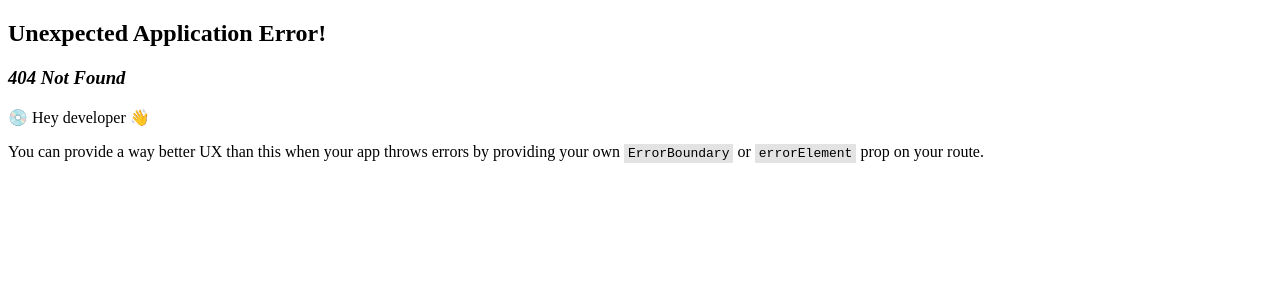
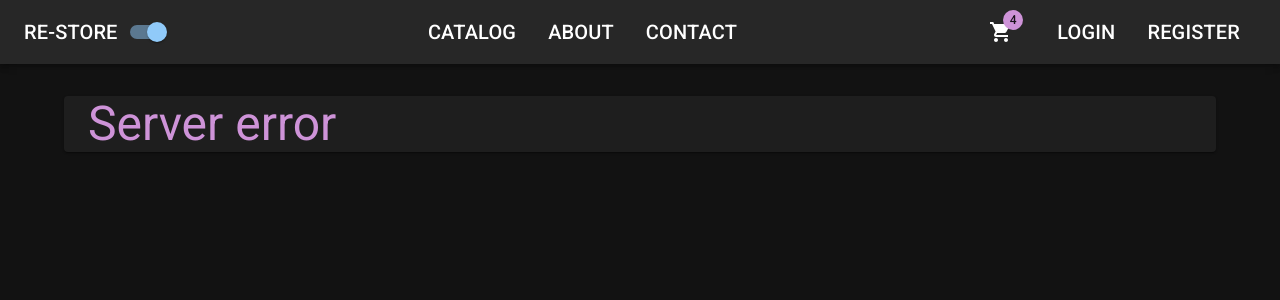
Before and after one commit to John-Cassidy/Restore, a React (Vite) app in the folder client/: page /server-error in a window 1280 px wide. Before the commit this address had no page. Shown: the top 300 px of the page. Built offline with nearby package versions, Linux system fonts and the light colour scheme.

Commit message:
Add error handling routes and components

```diff
--- a/client/src/app/api/agent.ts
+++ b/client/src/app/api/agent.ts
@@ -1,5 +1,6 @@
 import axios, { AxiosError, AxiosResponse } from 'axios';
 
+import { router } from '../router/Routes';
 import { toast } from 'react-toastify';
 
 axios.defaults.baseURL = 'http://localhost:5000/api/';
@@ -40,7 +41,7 @@
         toast.error(data.title);
         break;
       case 500:
-        toast.error(data.title);
+        router.navigate('/server-error', { state: { error: data } });
         break;
       default:
         break;
--- /dev/null
+++ b/client/src/app/errors/NotFound.tsx
@@ -0,0 +1,17 @@
+import { Button, Container, Divider, Paper, Typography } from '@mui/material';
+
+import { Link } from 'react-router-dom';
+
+export default function NotFound() {
+  return (
+    <Container component={Paper} sx={{ height: 400 }}>
+      <Typography gutterBottom variant={'h3'}>
+        Oops - we could not find what your are looking for!
+      </Typography>
+      <Divider />
+      <Button component={Link} to='/catalog' fullWidth>
+        Go back to shop
+      </Button>
+    </Container>
+  );
+}
--- /dev/null
+++ b/client/src/app/errors/ServerError.tsx
@@ -0,0 +1,27 @@
+import { Container, Divider, Paper, Typography } from '@mui/material';
+
+import { useLocation } from 'react-router-dom';
+
+export default function ServerError() {
+  const { state } = useLocation();
+
+  return (
+    <Container component={Paper}>
+      {state?.error ? (
+        <>
+          <Typography gutterBottom variant='h3' color='secondary'>
+            {state.error.title}
+          </Typography>
+          <Divider />
+          <Typography variant='body1'>
+            {state.error.detail || 'Internal Server Error'}
+          </Typography>
+        </>
+      ) : (
+        <Typography gutterBottom variant='h3' color='secondary'>
+          Server error
+        </Typography>
+      )}
+    </Container>
+  );
+}
--- a/client/src/features/catalog/ProductDetails.tsx
+++ b/client/src/features/catalog/ProductDetails.tsx
@@ -11,6 +11,7 @@
 import { useEffect, useState } from 'react';
 
 import { IProduct } from '../../app/models/product';
+import NotFound from '../../app/errors/NotFound';
 import { agent } from '../../app/api/agent';
 import { useParams } from 'react-router-dom';
 
@@ -35,7 +36,7 @@
 
   if (loading) return <Typography variant='h2'>Loading...</Typography>;
 
-  if (!product) return <Typography variant='h2'>Product not found</Typography>;
+  if (!product) return <NotFound />;
 
   return (
     <Grid container spacing={6}>
```
Also changed, not shown: client/src/app/router/Routes.tsx (+7 -1 lines).
